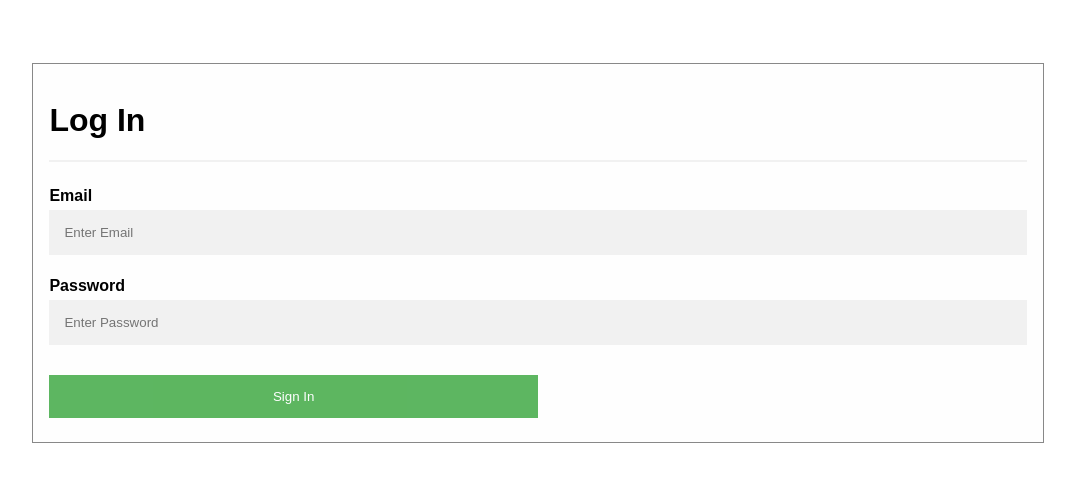
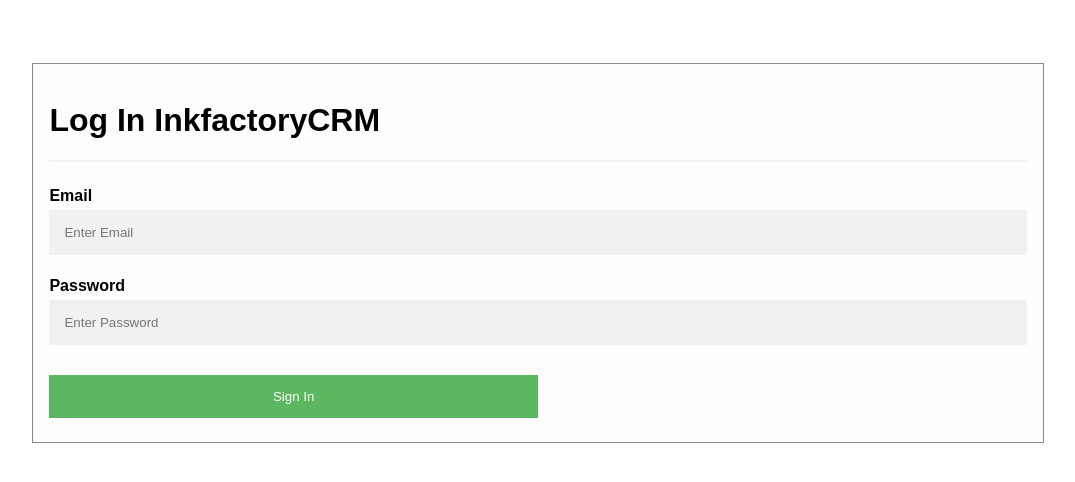
Before and after one commit to yassataiseer/inkfactory, a Flask app: page / in a window 1280 px wide. Shown: the top 482 px of the page, without its empty margins (102-1177 px from the left). Run offline with Flask 2, Linux system fonts and the light colour scheme.

Commit message:
commit on master

```diff
--- a/app.py
+++ b/app.py
@@ -19,6 +19,7 @@ from order_writer import *
 from flask import make_response
 from flask import render_template,send_file
 import pdfkit
+
 app = Flask(__name__)
 app.config['SECRET_KEY'] = 'abc'
 
--- a/templates/login.html
+++ b/templates/login.html
@@ -119,7 +119,7 @@ hr {
 
   <form  name="logger" action="/logger" method="POST" class="modal-content">
     <div class="container">
-      <h1 name="name" value = "email">Log In</h1>
+      <h1 name="name" value = "email">Log In InkfactoryCRM</h1>
       <hr>
 
       <label for="emailer"><b>Email</b></label>
```
